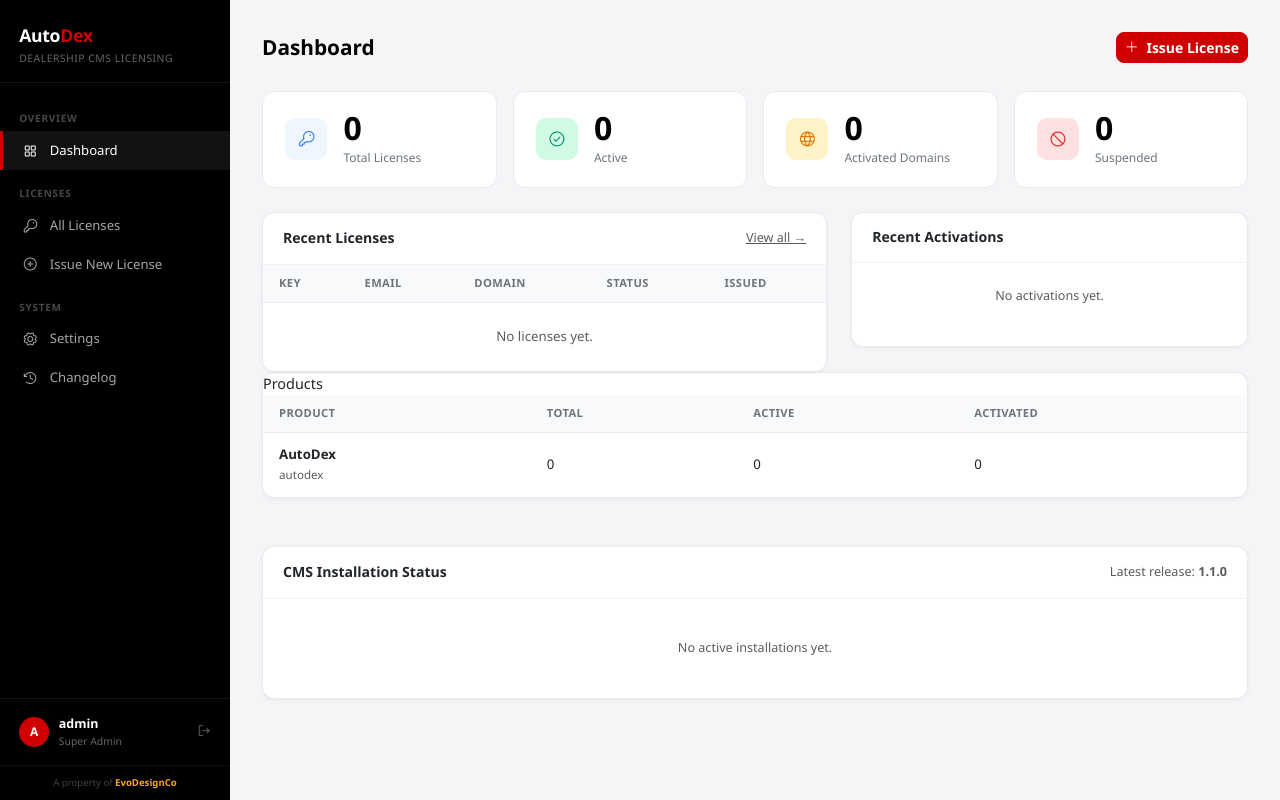
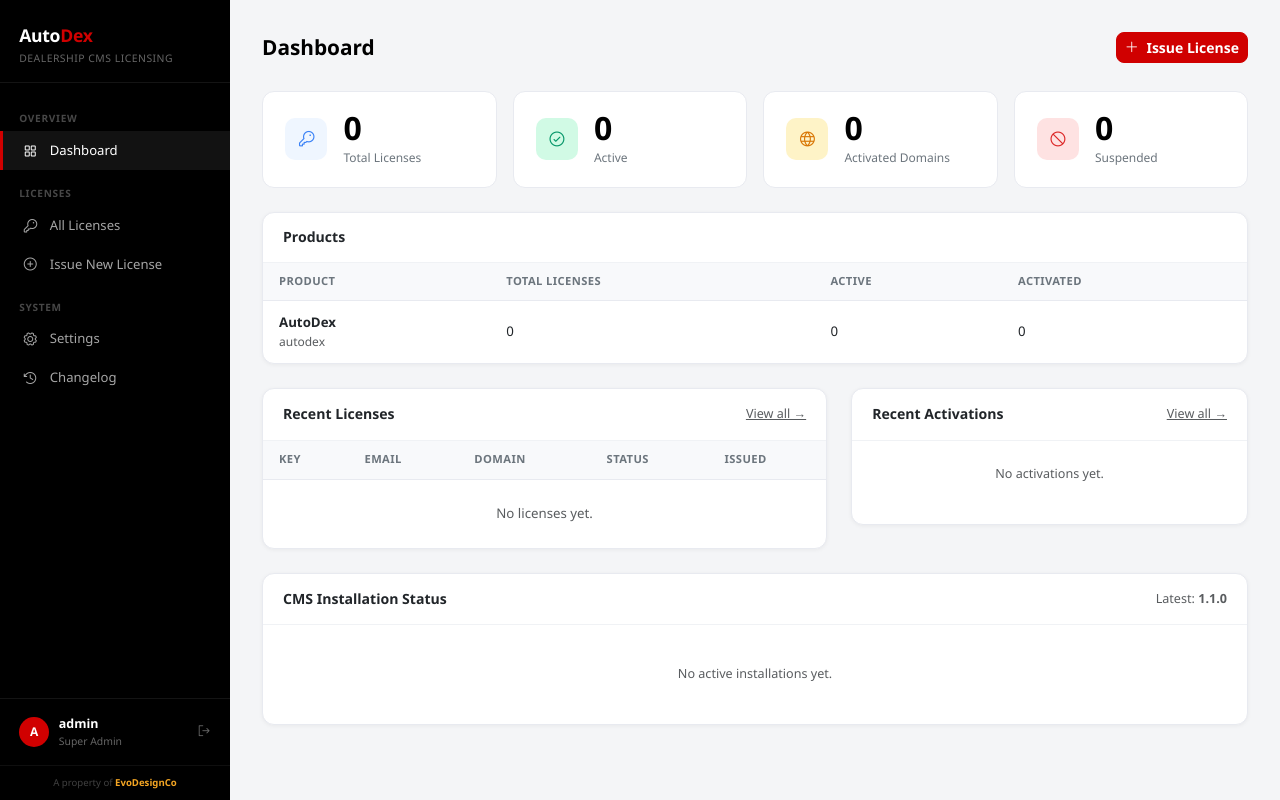
Before and after one commit to efevictor/autodex-cms-license-server, a PHP site: page /index.php in a window 1280 px wide. Run offline with PHP 8.4, Linux system fonts and the light colour scheme; the visitor is signed in with stand-in values (Sample User, id 1); data comes from the database, SQL or seed files in the repository; data that the repository does not hold is empty; some libraries are stand-ins or nearby versions.

Commit message:
Fix dashboard layout, add product tooltips on license keys
- Reorder sections: stats → products → recent licenses/activations → version status
- Products section uses consistent ls-card-hd header and table padding
- Recent licenses and activations capped at 5, both have View all link
- Hovering a license key shows a tooltip with the product name (CSS only)
- Removed scroll overflow on activations list

Co-Authored-By: Claude Sonnet 4.6 <noreply@anthropic.com>

```diff
--- a/pages/dashboard.php
+++ b/pages/dashboard.php
@@ -11,21 +11,21 @@ $stats = [
     'activated' => ls_val("SELECT COUNT(*) FROM licenses WHERE activated_domain IS NOT NULL"),
 ];
 
-$revenue = ls_val("SELECT SUM(p.price) FROM licenses l JOIN products p ON p.id = l.product_id WHERE l.status != 'refunded'") ?? 0;
-
-$products_list = ls_rows("SELECT p.*,
+$products_list = ls_rows("
+    SELECT p.*,
         COUNT(l.id) AS total_licenses,
         SUM(CASE WHEN l.status='active' THEN 1 ELSE 0 END) AS active_count,
         SUM(CASE WHEN l.activated_domain IS NOT NULL AND l.status='active' THEN 1 ELSE 0 END) AS activated_count
     FROM products p LEFT JOIN licenses l ON l.product_id = p.id
-    GROUP BY p.id ORDER BY p.name");
+    GROUP BY p.id ORDER BY p.name
+");
 
 $recent_licenses = ls_rows("
     SELECT l.*, p.name AS product_name
     FROM licenses l
     JOIN products p ON p.id = l.product_id
     ORDER BY l.created_at DESC
-    LIMIT 8
+    LIMIT 5
 ");
 
 $recent_activations = ls_rows("
@@ -33,10 +33,10 @@ $recent_activations = ls_rows("
     FROM activation_logs a
     JOIN licenses l ON l.id = a.license_id
     ORDER BY a.created_at DESC
-    LIMIT 8
+    LIMIT 5
 ");
 
-// Version distribution across active installs
+// Version distribution
 $latest_version        = ls_val("SELECT version FROM versions ORDER BY id DESC LIMIT 1") ?? '';
 $total_active_installs = (int)ls_val("SELECT COUNT(*) FROM licenses WHERE status='active' AND activated_domain IS NOT NULL");
 $up_to_date_count      = $latest_version
@@ -45,13 +45,10 @@ $up_to_date_count      = $latest_version
 $outdated_count        = (int)ls_val("SELECT COUNT(*) FROM licenses WHERE status='active' AND activated_domain IS NOT NULL AND cms_version IS NOT NULL AND cms_version != :v", [':v' => $latest_version ?: '']);
 $unknown_count         = $total_active_installs - $up_to_date_count - $outdated_count;
 $version_dist          = ls_rows("
-    SELECT
-        COALESCE(NULLIF(cms_version,''), '(unknown)') AS version,
-        COUNT(*) AS installs
+    SELECT COALESCE(NULLIF(cms_version,''), '(unknown)') AS version, COUNT(*) AS installs
     FROM licenses
     WHERE status = 'active' AND activated_domain IS NOT NULL
-    GROUP BY cms_version
-    ORDER BY installs DESC
+    GROUP BY cms_version ORDER BY installs DESC
 ");
 
 require __DIR__ . '/../layout/header.php';
@@ -68,10 +65,10 @@ require __DIR__ . '/../layout/header.php';
 <div class="row g-3 mb-4">
     <?php
     $stat_cards = [
-        ['Total Licenses',     $stats['total'],     '#eff6ff', '#3b82f6', 'ph-key'],
-        ['Active',             $stats['active'],    '#d1fae5', '#059669', 'ph-check-circle'],
-        ['Activated Domains',  $stats['activated'], '#fef3c7', '#d97706', 'ph-globe'],
-        ['Suspended',          $stats['suspended'], '#fee2e2', '#dc2626', 'ph-prohibit'],
+        ['Total Licenses',    $stats['total'],     '#eff6ff', '#3b82f6', 'ph-key'],
+        ['Active',            $stats['active'],    '#d1fae5', '#059669', 'ph-check-circle'],
+        ['Activated Domains', $stats['activated'], '#fef3c7', '#d97706', 'ph-globe'],
+        ['Suspended',         $stats['suspended'], '#fee2e2', '#dc2626', 'ph-prohibit'],
     ];
     foreach ($stat_cards as [$lbl, $val, $bg, $color, $icon]):
     ?>
@@ -89,7 +86,34 @@ require __DIR__ . '/../layout/header.php';
     <?php endforeach; ?>
 </div>
 
-<div class="row g-4">
+<!-- Products -->
+<div class="ls-card mb-4">
+    <div class="ls-card-hd"><h6>Products</h6></div>
+    <div class="table-responsive">
+        <table class="ls-table">
+            <thead>
+                <tr><th>Product</th><th>Total Licenses</th><th>Active</th><th>Activated</th></tr>
+            </thead>
+            <tbody>
+            <?php foreach ($products_list as $prod): ?>
+            <tr>
+                <td>
+                    <div class="fw-semibold"><?= e($prod['name']) ?></div>
+                    <div class="text-muted" style="font-size:.75rem"><?= e($prod['slug']) ?></div>
+                </td>
+                <td><?= number_format($prod['total_licenses']) ?></td>
+                <td><?= number_format($prod['active_count']) ?></td>
+                <td><?= number_format($prod['activated_count']) ?></td>
+            </tr>
+            <?php endforeach; ?>
+            </tbody>
+        </table>
+    </div>
+</div>
+
+<!-- Recent licenses + activations -->
+<div class="row g-4 mb-4">
+
     <!-- Recent licenses -->
     <div class="col-lg-7">
         <div class="ls-card">
@@ -108,12 +132,14 @@ require __DIR__ . '/../layout/header.php';
                     <?php else: foreach ($recent_licenses as $l): ?>
                         <tr>
                             <td>
-                                <a href="<?= ls_url('licenses.view', ['id' => $l['id']]) ?>" class="lic-key text-decoration-none">
+                                <a href="<?= ls_url('licenses.view', ['id' => $l['id']]) ?>"
+                                   class="lic-key text-decoration-none ls-tooltip"
+                                   data-tip="<?= e($l['product_name']) ?>">
                                     <?= e($l['license_key']) ?>
                                 </a>
                             </td>
-                            <td class="text-muted"><?= e($l['purchase_email']) ?></td>
-                            <td class="text-muted small"><?= $l['activated_domain'] ? e($l['activated_domain']) : '<span class="text-muted">—</span>' ?></td>
+                            <td class="text-muted small"><?= e($l['purchase_email']) ?></td>
+                            <td class="text-muted small"><?= $l['activated_domain'] ? e($l['activated_domain']) : '—' ?></td>
                             <td><span class="badge-<?= e($l['status']) ?>"><?= ucfirst(e($l['status'])) ?></span></td>
                             <td class="text-muted small"><?= date('d M Y', strtotime($l['created_at'])) ?></td>
                         </tr>
@@ -129,8 +155,8 @@ require __DIR__ . '/../layout/header.php';
         <div class="ls-card">
             <div class="ls-card-hd">
                 <h6>Recent Activations</h6>
+                <a href="<?= ls_url('licenses') ?>" class="text-muted small">View all →</a>
             </div>
-            <div style="max-height:380px; overflow-y:auto">
             <?php if (empty($recent_activations)): ?>
                 <p class="text-muted text-center py-4 small">No activations yet.</p>
             <?php else: foreach ($recent_activations as $a): ?>
@@ -143,40 +169,19 @@ require __DIR__ . '/../layout/header.php';
                     <div class="fw-semibold small text-truncate"><?= e($a['domain']) ?></div>
                     <div class="text-muted" style="font-size:.72rem"><?= e($a['purchase_email']) ?> · <?= date('d M, H:i', strtotime($a['created_at'])) ?></div>
                 </div>
-                    <span class="ms-auto badge-active" style="white-space:nowrap;font-size:.65rem"><?= e($a['event']) ?></span>
+                <span class="ms-auto text-muted" style="white-space:nowrap;font-size:.65rem;padding-top:2px"><?= e($a['event']) ?></span>
             </div>
             <?php endforeach; endif; ?>
         </div>
     </div>
 </div>
-</div>
 
-<!-- Product breakdown -->
-<div class="ls-card mb-4">
-    <div class="ls-card-header">Products</div>
-    <table class="ls-table">
-        <thead><tr><th>Product</th><th>Total</th><th>Active</th><th>Activated</th></tr></thead>
-        <tbody>
-        <?php foreach ($products_list as $prod): ?>
-        <tr>
-            <td><strong><?= e($prod['name']) ?></strong><br><small class="text-muted"><?= e($prod['slug']) ?></small></td>
-            <td><?= number_format($prod['total_licenses']) ?></td>
-            <td><?= number_format($prod['active_count']) ?></td>
-            <td><?= number_format($prod['activated_count']) ?></td>
-        </tr>
-        <?php endforeach; ?>
-        </tbody>
-    </table>
-</div>
-
-<!-- Version distribution -->
-<div class="row g-4 mt-0">
-    <div class="col-12">
+<!-- CMS Installation Status -->
 <div class="ls-card">
     <div class="ls-card-hd">
         <h6>CMS Installation Status</h6>
         <?php if ($latest_version): ?>
-                <span class="text-muted small">Latest release: <strong><?= e($latest_version) ?></strong></span>
+        <span class="text-muted small">Latest: <strong><?= e($latest_version) ?></strong></span>
         <?php endif; ?>
     </div>
     <div class="p-4">
@@ -184,8 +189,7 @@ require __DIR__ . '/../layout/header.php';
             <p class="text-muted text-center py-3 small mb-0">No active installations yet.</p>
         <?php else: ?>
 
-                <!-- Summary sentence -->
-                <div class="mb-4" style="font-size:1.05rem">
+        <div class="mb-4">
             <?php if ($latest_version): ?>
                 <span class="fw-bold" style="font-size:1.5rem;color:#059669"><?= $up_to_date_count ?></span>
                 <span class="text-muted"> out of </span>
@@ -197,10 +201,9 @@ require __DIR__ . '/../layout/header.php';
             <?php endif; ?>
         </div>
 
-                <!-- Progress bar -->
         <?php if ($latest_version && $total_active_installs > 0):
-                    $up_pct  = round($up_to_date_count  / $total_active_installs * 100);
-                    $out_pct = round($outdated_count     / $total_active_installs * 100);
+            $up_pct  = round($up_to_date_count / $total_active_installs * 100);
+            $out_pct = round($outdated_count    / $total_active_installs * 100);
             $unk_pct = 100 - $up_pct - $out_pct;
         ?>
         <div style="height:10px;border-radius:6px;overflow:hidden;display:flex;margin-bottom:1rem">
@@ -210,37 +213,24 @@ require __DIR__ . '/../layout/header.php';
         </div>
         <?php endif; ?>
 
-                <!-- Breakdown -->
-                <div class="d-flex gap-4 flex-wrap" style="font-size:.85rem">
-                    <div>
-                        <span class="badge-active me-1"><?= $up_to_date_count ?></span>
-                        <span class="text-muted">Up to date</span>
-                    </div>
+        <div class="d-flex gap-4 flex-wrap mb-4" style="font-size:.85rem">
+            <div><span class="badge-active me-1"><?= $up_to_date_count ?></span><span class="text-muted">Up to date</span></div>
             <?php if ($outdated_count > 0): ?>
-                    <div>
-                        <span class="badge-suspended me-1"><?= $outdated_count ?></span>
-                        <span class="text-muted">Outdated</span>
-                    </div>
+            <div><span class="badge-suspended me-1"><?= $outdated_count ?></span><span class="text-muted">Outdated</span></div>
             <?php endif; ?>
             <?php if ($unknown_count > 0): ?>
-                    <div>
-                        <span class="badge bg-light text-muted border me-1"><?= $unknown_count ?></span>
-                        <span class="text-muted">Not yet reported</span>
-                    </div>
+            <div><span class="badge bg-light text-muted border me-1"><?= $unknown_count ?></span><span class="text-muted">Not yet reported</span></div>
             <?php endif; ?>
         </div>
 
         <?php if (!empty($version_dist)): ?>
-                <!-- Per-version breakdown -->
-                <table class="ls-table mt-4">
-                    <thead>
-                        <tr><th>Installed Version</th><th>Installs</th><th>Status</th></tr>
-                    </thead>
+        <table class="ls-table">
+            <thead><tr><th>Installed Version</th><th>Installs</th><th>Status</th></tr></thead>
             <tbody>
             <?php foreach ($version_dist as $row):
-                        $ver      = $row['version'];
-                        $count    = (int)$row['installs'];
-                        $is_null  = $ver === '(unknown)';
+                $ver       = $row['version'];
+                $count     = (int)$row['installs'];
+                $is_null   = $ver === '(unknown)';
                 $is_latest = $latest_version && $ver === $latest_version;
             ?>
             <tr>
@@ -264,7 +254,29 @@ require __DIR__ . '/../layout/header.php';
         <?php endif; ?>
     </div>
 </div>
-    </div>
-</div>
+
+<style>
+.ls-tooltip { position: relative; }
+.ls-tooltip::after {
+    content: attr(data-tip);
+    position: absolute;
+    bottom: calc(100% + 6px);
+    left: 50%;
+    transform: translateX(-50%);
+    background: #111;
+    color: #fff;
+    font-size: .72rem;
+    font-weight: 500;
+    padding: 4px 8px;
+    border-radius: 5px;
+    white-space: nowrap;
+    pointer-events: none;
+    opacity: 0;
+    transition: opacity .15s;
+    z-index: 100;
+    font-family: inherit;
+}
+.ls-tooltip:hover::after { opacity: 1; }
+</style>
 
 <?php require __DIR__ . '/../layout/footer.php'; ?>
```
Lines whose indentation alone changed are shown as unchanged.
